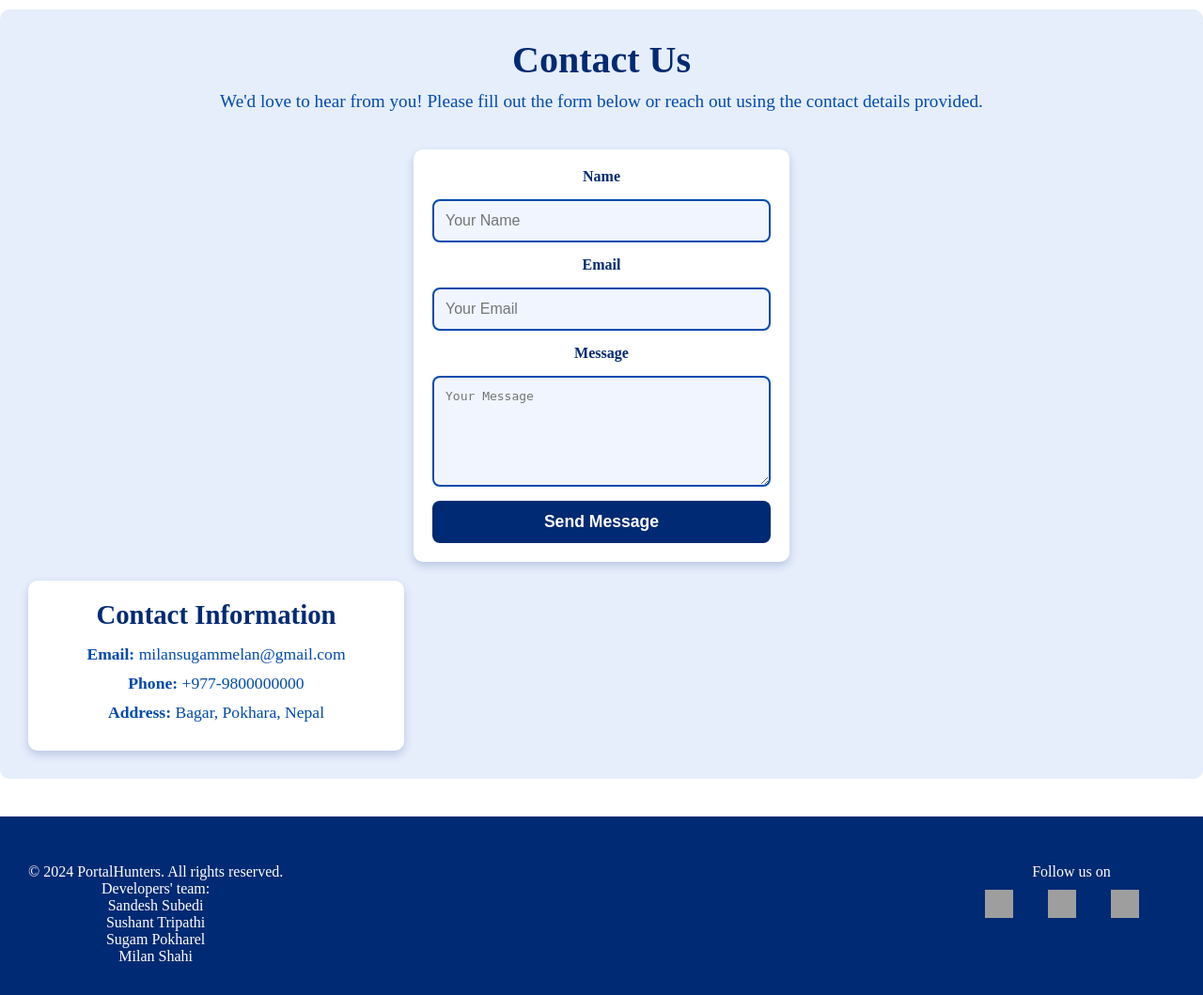
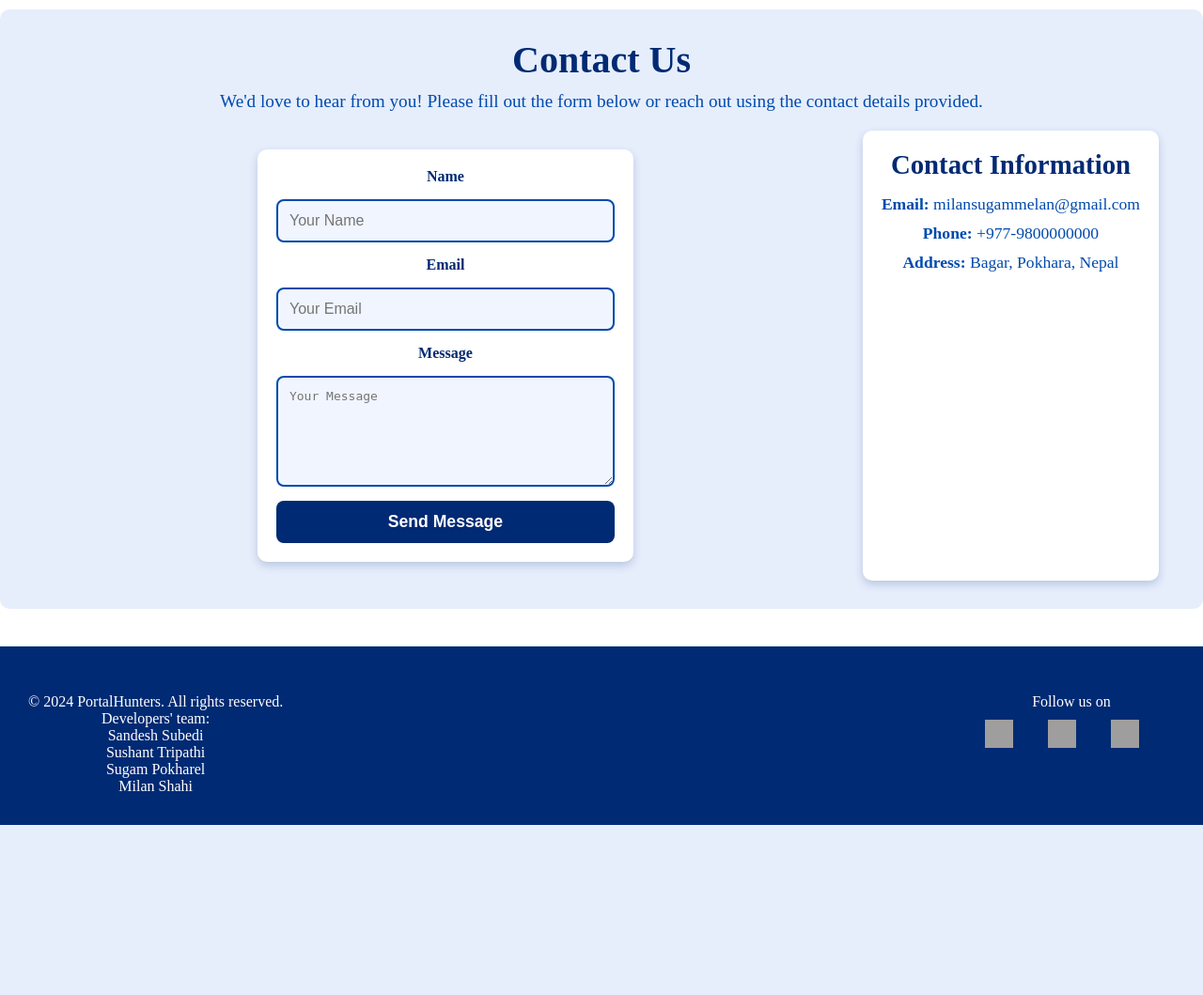
Before and after one commit to milanshahi57/studen_portal, a Django app: page /contact/ in a window 1280 px wide. Shown: the part 50-1109 px from the top of the page at 94% size. After the commit the page ends 928 px from the top, so only its background shows below. Run offline with Django 5.2, Linux system fonts and the light colour scheme; grey boxes are pictures that could not be loaded.

Commit message:
alert message on the contact page1

```diff
--- a/student_app/static/css/contact.css
+++ b/student_app/static/css/contact.css
@@ -20,6 +20,12 @@
     color: #004aad; /* Slightly lighter blue */
 }
 
+/* contact algin */
+.contact_align{
+    display: flex;
+    justify-content: space-evenly;
+}
+
 /* Contact Container */
 .contact-container {
     display: flex;
@@ -28,6 +34,7 @@
     gap: 30px;
     padding: 20px;
     flex-wrap: wrap;
+    width: 70%;
 }
 
 /* Contact Form */
@@ -88,6 +95,7 @@
 /* Contact Info Section */
 .contact-info {
     max-width: 400px;
+
     padding: 20px;
     background: white;
     border-radius: 10px;
--- a/student_app/templates/contact.html
+++ b/student_app/templates/contact.html
@@ -8,7 +8,7 @@
 <section class="contact-section">
     <h1>Contact Us</h1>
     <p>We'd love to hear from you! Please fill out the form below or reach out using the contact details provided.</p>
-
+    <div class="contact_align">
     <div class="contact-container">
         <form class="contact-form" action="{% url 'contact' %}" method="POST">
             {% csrf_token %}
@@ -31,26 +31,34 @@
         <p><strong>Phone:</strong> +977-9800000000</p>
         <p><strong>Address:</strong> Bagar, Pokhara, Nepal</p>
     </div>
+</div>
 </section>
 
-<!-- JavaScript for alert pop-up messages -->
+<!-- Alert pop-up messages in the center -->
 {% if messages %}
     <script>
         document.addEventListener("DOMContentLoaded", function() {
             {% for message in messages %}
                 let msgType = "{{ message.tags }}"; // 'success' or 'error'
                 let color = msgType === "success" ? "green" : "red";
+
+                // Create the alert box
                 let alertBox = document.createElement("div");
                 alertBox.textContent = "{{ message }}";
                 alertBox.style.position = "fixed";
-                alertBox.style.top = "10px";
-                alertBox.style.right = "10px";
+                alertBox.style.top = "50%";
+                alertBox.style.left = "50%";
+                alertBox.style.transform = "translate(-50%, -50%)";
                 alertBox.style.backgroundColor = color;
                 alertBox.style.color = "white";
-                alertBox.style.padding = "15px";
-                alertBox.style.borderRadius = "5px";
+                alertBox.style.padding = "20px";
+                alertBox.style.borderRadius = "10px";
+                alertBox.style.textAlign = "center";
                 alertBox.style.zIndex = "1000";
-                alertBox.style.fontSize = "16px";
+                alertBox.style.fontSize = "18px";
+                alertBox.style.fontWeight = "bold";
+                alertBox.style.boxShadow = "0 4px 8px rgba(0,0,0,0.2)";
+
                 document.body.appendChild(alertBox);
 
                 setTimeout(() => {
```
Also changed, not shown: db.sqlite3.
